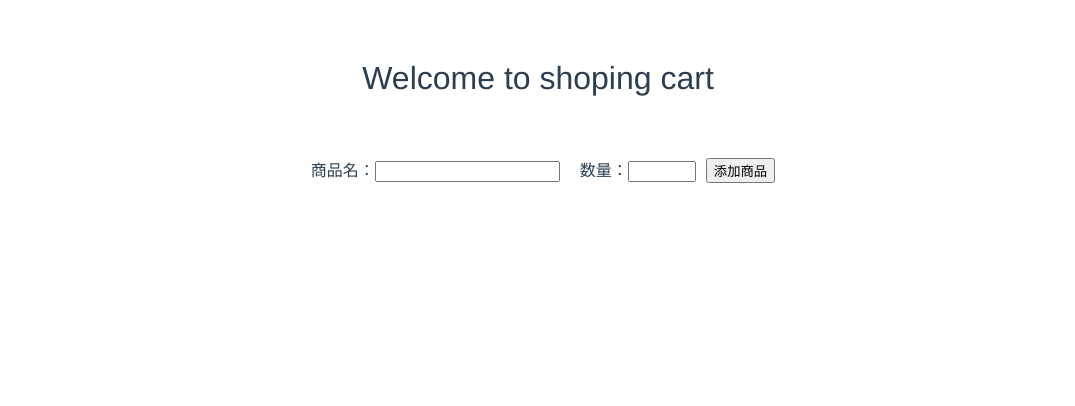
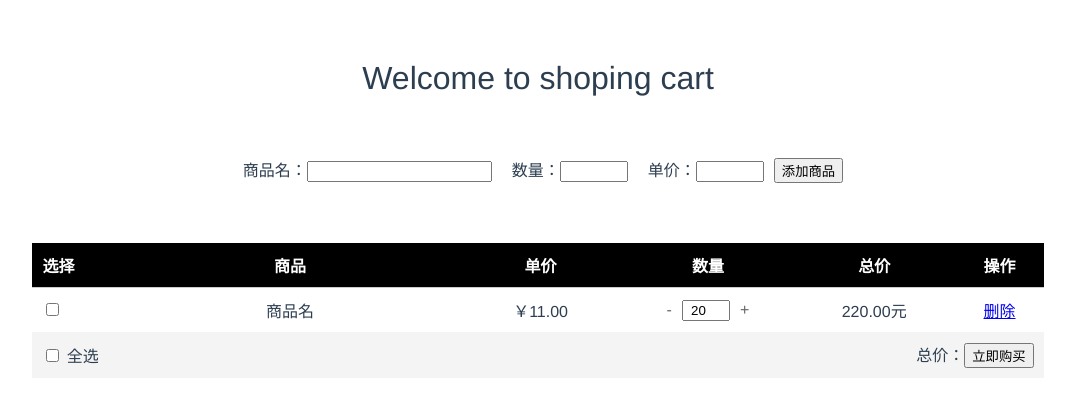
Before and after one commit to llshiyu/vue-cli-shopingCart, a Vue app: page / in a window 1280 px wide. Shown: the top 406 px of the page, without its empty margins (102-1177 px from the left). Built offline with nearby package versions, Linux system fonts and the light colour scheme.

Commit message:
+数量增减，全选功能

```diff
--- a/src/components/Tbody.vue
+++ b/src/components/Tbody.vue
@@ -1,9 +1,17 @@
 <template>
   <tbody>
   <tr>
-    <td class="text-left"><input type="checkbox"></td>
+    <td class="text-left" :class="{'checked':content.checked}">
+      <input type="checkbox" :checked="content.checked" @click="selectProduct(content)">
+    </td>
     <td>{{content.title}}</td>
-    <td>{{content.num}}</td>
+    <td>{{content.price | money}}</td>
+    <td>
+      <span class="input-a" @click="changeMoney(content, -1)">-</span>
+      <input type="number" v-model="content.num" class="number-input"/>
+      <span class="input-a" @click="changeMoney(content, 1)">+</span>
+    </td>
+    <td>{{content.price * content.num | money('元')}}</td>
     <td @click="handleDelete"><a href="javascript:;">删除</a></td>
   </tr>
   </tbody>
@@ -16,15 +24,52 @@ export default {
   data () {
     return {}
   },
+  filters: {
+    money (value, type) {
+      value = value * 1
+      return type ? (value.toFixed(2) + type) : ('￥' + value.toFixed(2))
+    }
+  },
   // 在 `methods` 对象中定义方法
   methods: {
     handleDelete () {
       this.$emit('deleteShop', this.index)
+    },
+    changeMoney (product, way) {
+      if (way > 0) {
+        product.num++
+      } else {
+        product.num--
+        if (product.num < 1) {
+          product.num = 1
+        }
+      }
+    },
+    selectProduct (item) {
+      if (typeof item.checked === 'undefined') {
+        this.$set(item, 'checked', true)
+      } else {
+        item.checked = !item.checked
+      }
     }
   }
 }
 </script>
 
 <style scoped>
+  .number-input {
+    width: 40px;
+    text-align: center;
+    margin: 0 10px;
+  }
 
+  .input-a {
+    text-decoration: none;
+    color: #666;
+    cursor: pointer;
+  }
+
+  .input-a:hover {
+    color: #ff0000;
+  }
 </style>
--- a/src/components/Tfooter.vue
+++ b/src/components/Tfooter.vue
@@ -1,25 +1,37 @@
 <template>
   <tr class="table-footer">
-    <td class="text-left"><label for="selectAll"><input type="checkbox" id="selectAll"> 全选</label></td>
-    <td colspan="3">
-      <button>删除</button>
-      <button>购买</button>
+    <td class="text-left" :bind="{'checked':checkAllFlag}">
+      <label for="selectAll" class="select-all"><input :checked="checkAllFlag" type="checkbox" id="selectAll" @click="selectAll"> 全选</label>
+    </td>
+    <td colspan="5">
+      <span>总价：</span>
+      <button>立即购买</button>
     </td>
   </tr>
 </template>
 
 <script>
 export default {
-  props: [],
+  props: ['checkAllFlag'],
   name: 'Tfooter',
   data () {
     return {}
   },
   // 在 `methods` 对象中定义方法
-  methods: {}
+  methods: {
+    selectAll () {
+      let newCheckAllFlag = !this.checkAllFlag
+      this.$emit('checkedAll', newCheckAllFlag)
+    }
+  }
 }
 </script>
 
 <style scoped>
-
+.select-all,button{
+  cursor: pointer;
+}
+.select-all:hover{
+  color: #ff0000;
+}
 </style>
--- a/src/components/TodoList.vue
+++ b/src/components/TodoList.vue
@@ -3,14 +3,17 @@
     <div class="list-box">
       <label for="shopTitle">商品名：<input type="text" v-model="shopTitle" id="shopTitle" /></label>
       <label for="shopNum">数量：<input type="number" v-model="shopNum" class="shop-num" id="shopNum"></label>
+      <label for="shopPrice">单价：<input type="number" v-model="shopPrice" class="shop-price" id="shopPrice"></label>
       <button @click="addShop">添加商品</button>
     </div>
     <table cellspacing="0">
       <thead v-if="shopList.length">
       <tr>
         <th class="text-left" width="100">选择</th>
-        <th width="700">标题</th>
+        <th width="500">商品</th>
+        <th width="200">单价</th>
         <th width="200">数量</th>
+        <th width="200">总价</th>
         <th width="100">操作</th>
       </tr>
       </thead>
@@ -21,7 +24,7 @@
       :key="index"
       @deleteShop="handleDetele"
       ></Tbody>
-      <Tfooter v-show="shopList.length"></Tfooter>
+      <Tfooter v-show="shopList.length" :checkAllFlag="checkAllFlag" @checkedAll="selectAll"></Tfooter>
     </table>
   </div>
 </template>
@@ -39,7 +42,15 @@ export default {
     return {
       shopTitle: '',
       shopNum: '',
-      shopList: []
+      shopPrice: '',
+      checkAllFlag: false,
+      shopList: [
+        {
+          title: '商品名',
+          num: 20,
+          price: 11
+        }
+      ]
     }
   },
   // 在 `methods` 对象中定义方法
@@ -47,18 +58,36 @@ export default {
     addShop () {
       let list = {
         title: this.shopTitle,
-        num: this.shopNum
+        num: this.shopNum,
+        price: this.shopPrice
       }
       this.shopList.push(list)
       this.shopTitle = ''
       this.shopNum = ''
+      this.shopPrice = ''
     },
     handleDetele (index) {
       this.shopList.splice(index, 1)
+    },
+    init () {
+      console.log('一进页面就加载的函数，输出shopList', this.shopList)
+    },
+    selectAll (isCheck) {
+      this.checkAllFlag = isCheck
+      let _this = this
+      this.shopList.forEach(function (item, index) {
+        if (typeof item.checked === 'undefined') {
+          _this.$set(item, 'checked', _this.checkAllFlag)
+        } else {
+          item.checked = _this.checkAllFlag
+        }
+      })
     }
   },
   mounted () {
-    console.log(this.shopList)
+    this.$nextTick(function () {
+      this.init()
+    })
   }
 }
 </script>
@@ -73,4 +102,7 @@ export default {
   .shop-num{
     width: 60px;
   }
+  .shop-price{
+    width: 60px;
+  }
 </style>
```
